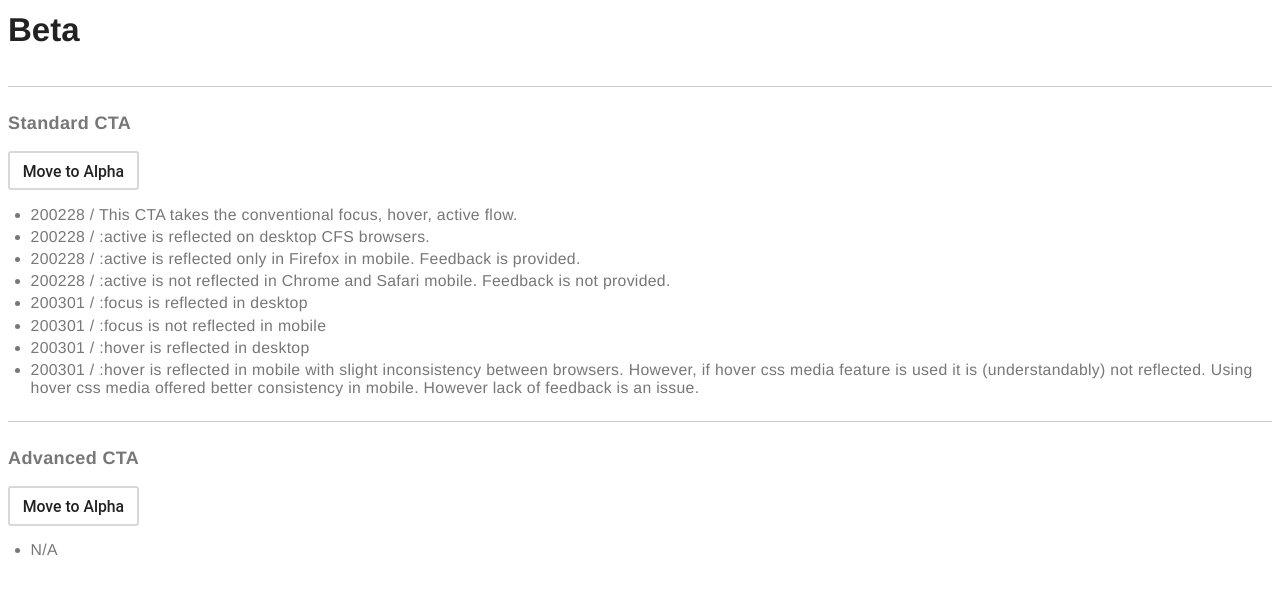
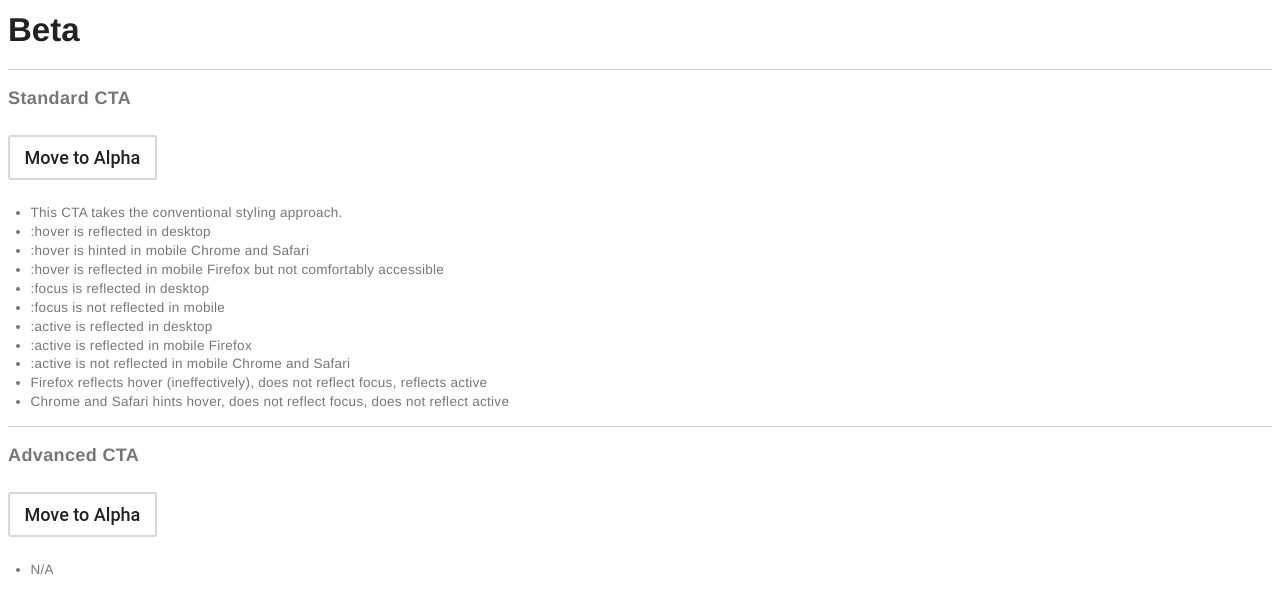
Before and after one commit to Tivo389/200209_TOUCH-UI-UX, a React (Create React App) app: page /anchorEventBeta in a window 1280 px wide. Shown: the top 612 px of the page. Built offline with nearby package versions, Linux system fonts and the light colour scheme.

Commit message:
200304 - Reset the Standard and Advanced to a good comparison. - Continue working on the advanced.

```diff
--- a/src/components/AdvancedCTAComponent.js
+++ b/src/components/AdvancedCTAComponent.js
@@ -8,15 +8,22 @@ class AdvancedCTAComponent extends Component {
       'N/A'
     ];
     return (
-      <div className="anchorCTAWrapper">
+      <div className="ctaContainer">
         <p>Advanced CTA</p>
-        <a className="cta ctaAdvanced" href={`/anchorEvent${href}`}>
+        <a className="ctaAdvanced" href={`/anchorEvent${href}`}>
           Move to {href}
         </a>
         <Feedback feedBackArray={advancedCTAFeedback}/>
       </div>
     );
   }
+  componentDidMount() {
+    const onFirstTouch = () => {
+      document.body.classList.add('touch');
+      window.removeEventListener('touchstart', onFirstTouch, false);
+    };
+    window.addEventListener('touchstart', onFirstTouch, false);
+  }
 }
 
 export default AdvancedCTAComponent;
--- a/src/components/AnchorEventAlpha.js
+++ b/src/components/AnchorEventAlpha.js
@@ -6,7 +6,7 @@ class AnchorEventAlpha extends Component {
   render() {
     return (
       <div className="mainWrapper">
-        <div className="anchorEventWrapper">
+        <div className="ctaEventContainer">
           <h4>Alpha</h4>
           <StandardCTAComponent href="Beta"/>
           <AdvancedCTAComponent href="Beta"/>
--- a/src/components/AnchorEventBeta.js
+++ b/src/components/AnchorEventBeta.js
@@ -6,7 +6,7 @@ class AnchorEventBeta extends Component {
   render() {
     return (
       <div className="mainWrapper">
-        <div className="anchorEventWrapper">
+        <div className="ctaEventContainer">
           <h4>Beta</h4>
           <StandardCTAComponent href="Alpha"/>
           <AdvancedCTAComponent href="Alpha"/>
--- a/src/components/StandardCTAComponent.js
+++ b/src/components/StandardCTAComponent.js
@@ -5,19 +5,22 @@ class StandardCTAComponent extends Component {
   render() {
     const {href} = this.props;
     const standardCTAFeedback = [
-      '200228 / This CTA takes the conventional focus, hover, active flow.',
-      '200228 / :active is reflected on desktop CFS browsers.',
-      '200228 / :active is reflected only in Firefox in mobile.  Feedback is provided.',
-      '200228 / :active is not reflected in Chrome and Safari mobile. Feedback is not provided.',
-      '200301 / :focus is reflected in desktop',
-      '200301 / :focus is not reflected in mobile',
-      '200301 / :hover is reflected in desktop',
-      '200301 / :hover is reflected in mobile with slight inconsistency between browsers. However, if hover css media feature is used it is (understandably) not reflected. Using hover css media offered better consistency in mobile. However lack of feedback is an issue.',
+      'This CTA takes the conventional styling approach.',
+      ':hover is reflected in desktop',
+      ':hover is hinted in mobile Chrome and Safari',
+      ':hover is reflected in mobile Firefox but not comfortably accessible',
+      ':focus is reflected in desktop',
+      ':focus is not reflected in mobile',
+      ':active is reflected in desktop',
+      ':active is reflected in mobile Firefox',
+      ':active is not reflected in mobile Chrome and Safari',
+      'Firefox reflects hover (ineffectively), does not reflect focus, reflects active',
+      'Chrome and Safari hints hover, does not reflect focus, does not reflect active',
     ];
     return (
-      <div className="anchorCTAWrapper">
+      <div className="ctaContainer">
         <p>Standard CTA</p>
-        <a className="cta ctaStandard" href={`/anchorEvent${href}`}>
+        <a className="ctaStandard" href={`/anchorEvent${href}`}>
           Move to {href}
         </a>
         <Feedback feedBackArray={standardCTAFeedback}/>
--- /dev/null
+++ b/src/css/_callToAction.scss
@@ -0,0 +1,119 @@
+@charset 'utf-8';
+
+.ctaStandard {
+  flex: 0 0 auto;
+  background-image: none; // Firefox Negate
+  background: transparent;
+  border-radius: 3px;
+  border: 2px solid rgba(126,126,126,0.3);
+  font-family: "Google Sans","Roboto","Arial",sans-serif;
+  font-size: 1.4rem;
+  font-weight: 500;
+  margin: 1.4em 0;
+  padding: 0.7em 1em 0.6em 1em;
+  position: relative;
+  text-align: center;
+  text-decoration: none;
+  transition: background-color 240ms cubic-bezier(0.4, 0.4, 0, 1);
+  user-select: none;
+  -webkit-tap-highlight-color: transparent; // Safari & Chrome Negate
+  @include tablet {
+    font-size: 1.6rem;
+    padding: 0.5em 0.8em 0.4em 0.8em;
+  }
+  &:hover {
+    background: red;
+    color: $colorWhite;
+  }
+  &:focus {
+    background: green;
+    color: $colorWhite;
+  }
+  &:active {
+    transform: translateY(4px);
+    background: blue;
+    color: $colorWhite;
+  }
+  &::-moz-focus-inner {
+    border: 0;
+  }
+}
+
+.ctaAdvanced {
+  flex: 0 0 auto;
+  background-image: none; // Firefox Negate
+  background: transparent;
+  border-radius: 3px;
+  border: 2px solid rgba(126,126,126,0.3);
+  font-family: "Google Sans","Roboto","Arial",sans-serif;
+  font-size: 1.4rem;
+  font-weight: 500;
+  margin: 1.4em 0;
+  padding: 0.7em 1em 0.6em 1em;
+  position: relative;
+  text-align: center;
+  text-decoration: none;
+  transition: background-color 240ms cubic-bezier(0.4, 0.4, 0, 1);
+  user-select: none;
+  -webkit-tap-highlight-color: transparent; // Safari & Chrome Negate
+  @include cssHoverNone {
+    transition: all 60ms ease-in-out; // Less time is allocated to cater for mobile
+  }
+  @include cssHover {
+    &:hover {
+      background: red;
+      color: $colorWhite;
+    }
+  }
+  @include tablet {
+    font-size: 1.6rem;
+    padding: 0.5em 0.8em 0.4em 0.8em;
+  }
+  &:focus {
+    background: green;
+    color: $colorWhite;
+  }
+  &:active {
+    transform: translateY(4px);
+    background: blue;
+    color: $colorWhite;
+  }
+  &::-moz-focus-inner {
+    border: 0;
+  }
+}
+.touch .ctaAdvanced:active {
+  transform: initial;
+  background: initial;
+  color: initial;
+}
+
+.ctaContainer {
+  border-top: 1px solid $colorLightGray;
+  padding: 16px 0;
+  display: flex;
+  flex-direction: column;
+  align-items: flex-start;
+  justify-content: flex-start;
+  width: 100%;
+}
+
+.ctaEventContainer {
+  align-items: flex-start;
+  display: flex;
+  height: 100%;
+  justify-content: center;
+  width: 100%;
+  flex-direction: column;
+  color: $colorGray;
+  & h4 {
+    margin: 0 0 16px 0;
+  }
+  & p {
+    color: $colorGray;
+    margin: 0;
+    font-size: 1.6rem;
+    letter-spacing: 0.02em;
+    font-weight: bolder;
+  }
+}
--- a/src/css/index.css
+++ b/src/css/index.css
@@ -450,7 +450,7 @@ li {
       .statusContainer .statusElement.cssHover {
         color: #423F3F; } }
 
-.cta {
+.ctaStandard {
   flex: 0 0 auto;
   background-image: none;
   background: transparent;
@@ -459,7 +459,41 @@ li {
   font-family: "Google Sans","Roboto","Arial",sans-serif;
   font-size: 1.4rem;
   font-weight: 500;
-  margin: 1em 0;
+  margin: 1.4em 0;
+  padding: 0.7em 1em 0.6em 1em;
+  position: relative;
+  text-align: center;
+  text-decoration: none;
+  transition: background-color 240ms cubic-bezier(0.4, 0.4, 0, 1);
+  user-select: none;
+  -webkit-tap-highlight-color: transparent; }
+  @media (min-width: 768px) {
+    .ctaStandard {
+      font-size: 1.6rem;
+      padding: 0.5em 0.8em 0.4em 0.8em; } }
+  .ctaStandard:hover {
+    background: red;
+    color: #FFFFFF; }
+  .ctaStandard:focus {
+    background: green;
+    color: #FFFFFF; }
+  .ctaStandard:active {
+    transform: translateY(4px);
+    background: blue;
+    color: #FFFFFF; }
+  .ctaStandard::-moz-focus-inner {
+    border: 0; }
+
+.ctaAdvanced {
+  flex: 0 0 auto;
+  background-image: none;
+  background: transparent;
+  border-radius: 3px;
+  border: 2px solid rgba(126, 126, 126, 0.3);
+  font-family: "Google Sans","Roboto","Arial",sans-serif;
+  font-size: 1.4rem;
+  font-weight: 500;
+  margin: 1.4em 0;
   padding: 0.7em 1em 0.6em 1em;
   position: relative;
   text-align: center;
@@ -468,36 +502,41 @@ li {
   user-select: none;
   -webkit-tap-highlight-color: transparent; }
   @media (hover: none) {
-    .cta {
+    .ctaAdvanced {
       transition: all 60ms ease-in-out; } }
   @media (hover: hover) {
-    .cta:hover {
-      background: #423F3F;
+    .ctaAdvanced:hover {
+      background: red;
       color: #FFFFFF; } }
   @media (min-width: 768px) {
-    .cta {
-      font-size: 1.4rem;
+    .ctaAdvanced {
+      font-size: 1.6rem;
       padding: 0.5em 0.8em 0.4em 0.8em; } }
-  .cta:focus {
-    background: #423F3F;
+  .ctaAdvanced:focus {
+    background: green;
     color: #FFFFFF; }
-  .cta::-moz-focus-inner {
+  .ctaAdvanced:active {
+    transform: translateY(4px);
+    background: blue;
+    color: #FFFFFF; }
+  .ctaAdvanced::-moz-focus-inner {
     border: 0; }
-  .cta.ctaStandard:active {
-    transform: translateY(4px);
-    background: #423F3F;
-    color: #FFFFFF; }
 
-.anchorCTAWrapper {
+.touch .ctaAdvanced:active {
+  transform: initial;
+  background: initial;
+  color: initial; }
+
+.ctaContainer {
   border-top: 1px solid #cccccc;
-  padding: 24px 0;
+  padding: 16px 0;
   display: flex;
   flex-direction: column;
   align-items: flex-start;
   justify-content: flex-start;
   width: 100%; }
 
-.anchorEventWrapper {
+.ctaEventContainer {
   align-items: flex-start;
   display: flex;
   height: 100%;
@@ -505,9 +544,9 @@ li {
   width: 100%;
   flex-direction: column;
   color: #777777; }
-  .anchorEventWrapper h4 {
-    margin: 0 0 1em 0; }
-  .anchorEventWrapper p {
+  .ctaEventContainer h4 {
+    margin: 0 0 16px 0; }
+  .ctaEventContainer p {
     color: #777777;
     margin: 0;
     font-size: 1.6rem;
@@ -530,7 +569,7 @@ li {
   margin: 0; }
   .feedback li {
     margin: 0 0 0.25em 0;
-    font-size: 1.4rem;
+    font-size: 1.2rem;
     letter-spacing: 0.02em; }
     .feedback li:last-of-type {
       margin: 0; }
--- a/src/css/index.scss
+++ b/src/css/index.scss
@@ -6,16 +6,8 @@
 @import '_debugger';
 @import '_mediaQuery';
 @import '_deviceEventConfirmation';
-@import '_standardCTA';
+@import '_callToAction';
 
-
-
-// ELEMENT LEVEL ----------------------------------------------------------------------------------
-
-
-
-
-// CLASS LEVEL ------------------------------------------------------------------------------------
 .mainWrapper {
   align-items: flex-start;
   display: flex;
@@ -27,13 +19,14 @@
     position: fixed; // This keeps the screen still on mobile
   }
 }
+
 .feedback {
   list-style-position: outside;
   padding: 0 0 0 2em;
   margin: 0;
   & li {
     margin: 0 0 0.25em 0;
-    font-size: 1.4rem;
+    font-size: 1.2rem;
     letter-spacing: 0.02em;
     &:last-of-type {
       margin: 0;
```
